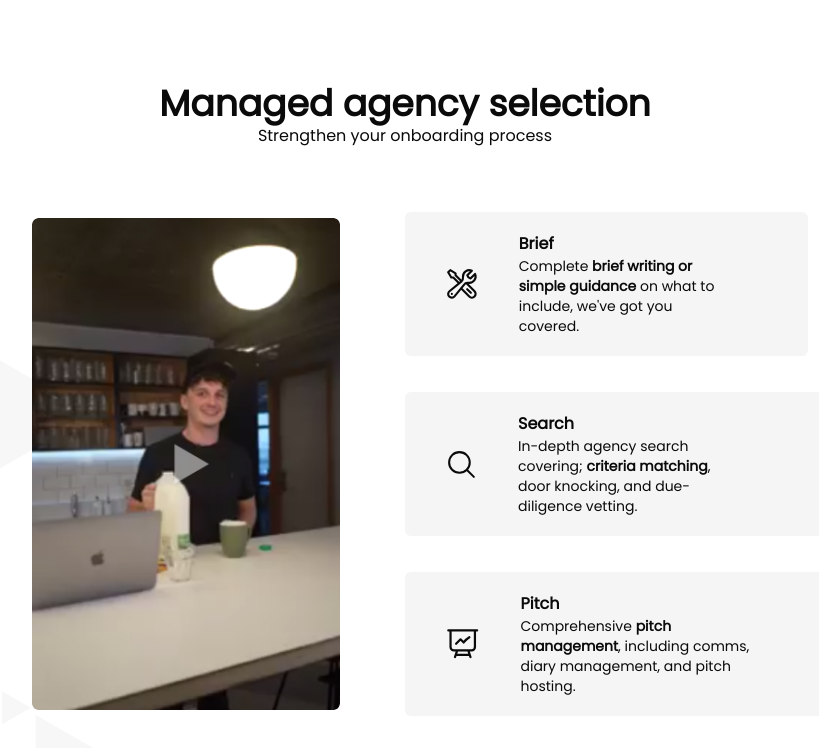
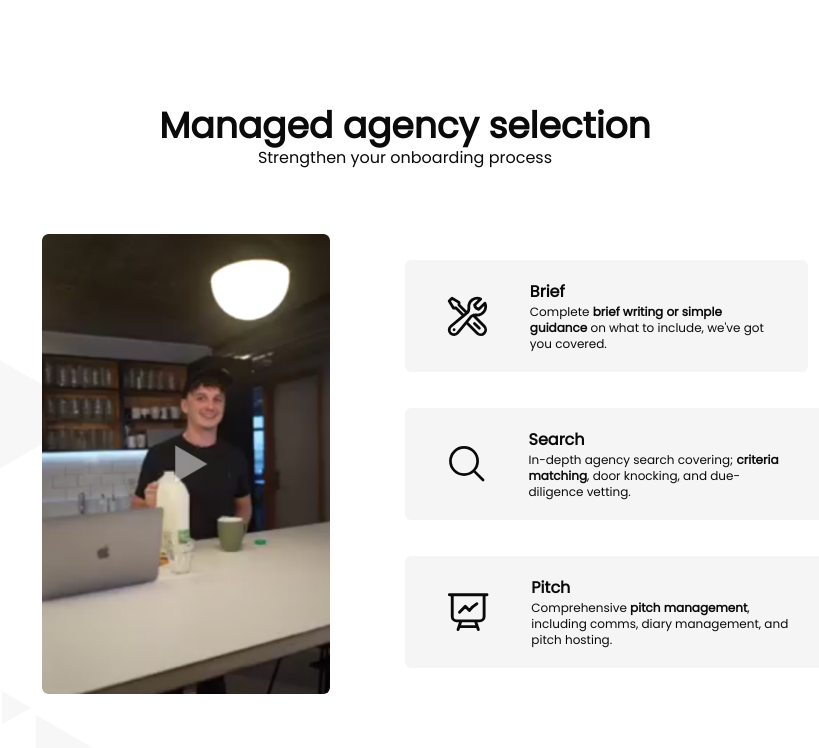
Before and after one commit to radromanov/nextjs-test, a Next.js app: page / in a window 1280 px wide. Shown: the top 748 px of the page, without its empty margins (235-1054 px from the left). Built offline with nearby package versions, Linux system fonts and the light colour scheme.

Commit message:
Updates to component props; Breakpoint changes

```diff
--- a/components/Cards/Card.tsx
+++ b/components/Cards/Card.tsx
@@ -12,7 +12,14 @@ export const Card = ({ children, className, ...props }: Props) => {
   return (
     <section
       className={cn(
-        "w-full flex justify-center items-center group bg-neutral-100 rounded-md outline-none -outline-offset-2 hover:outline-blue-500 focus:outline-blue-500 active:outline-blue-500 cursor-pointer px-4 py-4 gap-4 mobile-lg:px-6 mobile-lg:gap-6 tablet:py-4 tablet:px-6 tablet:gap-6 laptop:px-8 laptop:py-5 laptop:gap-8 desktop:px-10 desktop:gap-10 desktop-md:py-8 desktop-4k:py-9 desktop-4k:pl-14 desktop:pr-20 desktop-4k:gap-14",
+        `w-full flex justify-center items-center group bg-neutral-100 rounded-md outline-none -outline-offset-2 hover:outline-blue-500 focus:outline-blue-500 active:outline-blue-500 cursor-pointer
+        py-4 px-4 gap-4
+        mobile-lg:px-6 mobile-lg:gap-6
+        tablet:py-5 tablet:px-8 tablet:gap-8
+        laptop:py-5 laptop:px-8 laptop:gap-8
+        desktop:px-10 desktop:gap-10
+        desktop-md:py-8 desktop-md:pl-12 desktop-md:pr-24 desktop-md:gap-12
+        desktop-4k:py-12 desktop-4k:px-16 desktop-4k:gap-16`,
         className
       )}
       {...props}
--- a/components/Cards/CardContent.tsx
+++ b/components/Cards/CardContent.tsx
@@ -1,17 +1,7 @@
-import { cn } from "@/lib/utils";
-
-interface Props
-  extends React.DetailedHTMLProps<
-    React.HTMLAttributes<HTMLDivElement>,
-    HTMLDivElement
-  > {
+interface Props {
   children: React.ReactNode;
 }
 
-export const CardContent = ({ children, className, ...props }: Props) => {
-  return (
-    <div className={cn("flex flex-col", className)} {...props}>
-      {children}
-    </div>
-  );
+export const CardContent = ({ children }: Props) => {
+  return <div className={"flex flex-col"}>{children}</div>;
 };
--- a/components/Cards/CardHeader.tsx
+++ b/components/Cards/CardHeader.tsx
@@ -12,7 +12,7 @@ export const CardHeader = ({ children }: Props) => {
         mobile-md:leading-6
         mobile-lg:text-sm
         tablet:text-md
-        desktop-md:text-lg
+        desktop-md:text-xl desktop-md:leading-8
         desktop-4k:text-3xl desktop-4k:leading-10`}
     >
       {children}
--- a/components/Cards/CardText.tsx
+++ b/components/Cards/CardText.tsx
@@ -1,23 +1,12 @@
-import { cn } from "@/lib/utils";
 import { Typography } from "../Typography";
 
-interface Props
-  extends React.DetailedHTMLProps<
-    React.HTMLAttributes<HTMLParagraphElement>,
-    HTMLParagraphElement
-  > {
+interface Props {
   children: React.ReactNode;
 }
 
-export const CardText = ({ children, className, ...props }: Props) => {
+export const CardText = ({ children }: Props) => {
   return (
-    <Typography
-      className={cn(
-        "pointer-events-none select-none text-xxs mobile-md:text-xxs mobile-lg:text-xs tablet:text-sm desktop:text-sm desktop-md:text-lg desktop-4k:text-2xl font-medium",
-        className
-      )}
-      {...props}
-    >
+    <Typography className={"pointer-events-none select-none"}>
       {children}
     </Typography>
   );
--- a/components/Icons/Icon.tsx
+++ b/components/Icons/Icon.tsx
@@ -14,7 +14,14 @@ export const Icon = ({ children, className, ...props }: Props) => {
       strokeWidth={1.5}
       stroke="currentColor"
       className={cn(
-        "w-16 mobile-md:w-20 mobile-lg:w-20 mobile-lg:max-w-10 tablet-sm:max-w-full tablet-sm:w-16 laptop:w-24 laptop:max-w-11 desktop:max-w-full desktop:w-24 desktop-md:w-20 desktop-4k:w-36",
+        `w-16
+        mobile-md:w-20
+        mobile-lg:w-20 mobile-lg:max-w-10
+        tablet-sm:max-w-full tablet-sm:w-16
+        laptop:w-20 laptop:max-w-11
+        desktop:w-24 desktop:max-w-full
+        desktop-md:w-28
+        desktop-4k:w-36`,
         className
       )}
       {...props}
--- a/components/Typography/Typography.tsx
+++ b/components/Typography/Typography.tsx
@@ -10,7 +10,20 @@ interface Props
 
 export const Typography = ({ children, className, ...props }: Props) => {
   return (
-    <p className={cn("", className)} {...props}>
+    <p
+      className={cn(
+        `font-medium
+        text-xxs
+        mobile-md:text-xxs
+        mobile-lg:text-xs
+        tablet:text-sm
+        desktop:text-xs
+        desktop-md:text-lg
+        desktop-4k:text-2xl`,
+        className
+      )}
+      {...props}
+    >
       {children}
     </p>
   );
--- a/components/Videos/HeroVideo.tsx
+++ b/components/Videos/HeroVideo.tsx
@@ -12,7 +12,14 @@ export const HeroVideo = () => {
         style={{
           objectFit: "cover",
         }}
-        className="cursor-pointer rounded-md w-52 mobile-md:w-52 tablet:w-56 laptop:w-[308px] desktop:w-[308px] desktop-md:w-[400px] desktop-4k:w-[512px]"
+        className={`cursor-pointer rounded-md
+        w-52
+        mobile-md:w-52
+        tablet:w-56
+        laptop:w-[308px]
+        desktop:w-[288px]
+        desktop-md:w-[400px]
+        desktop-4k:w-[512px]`}
       />
     </div>
   );
```
